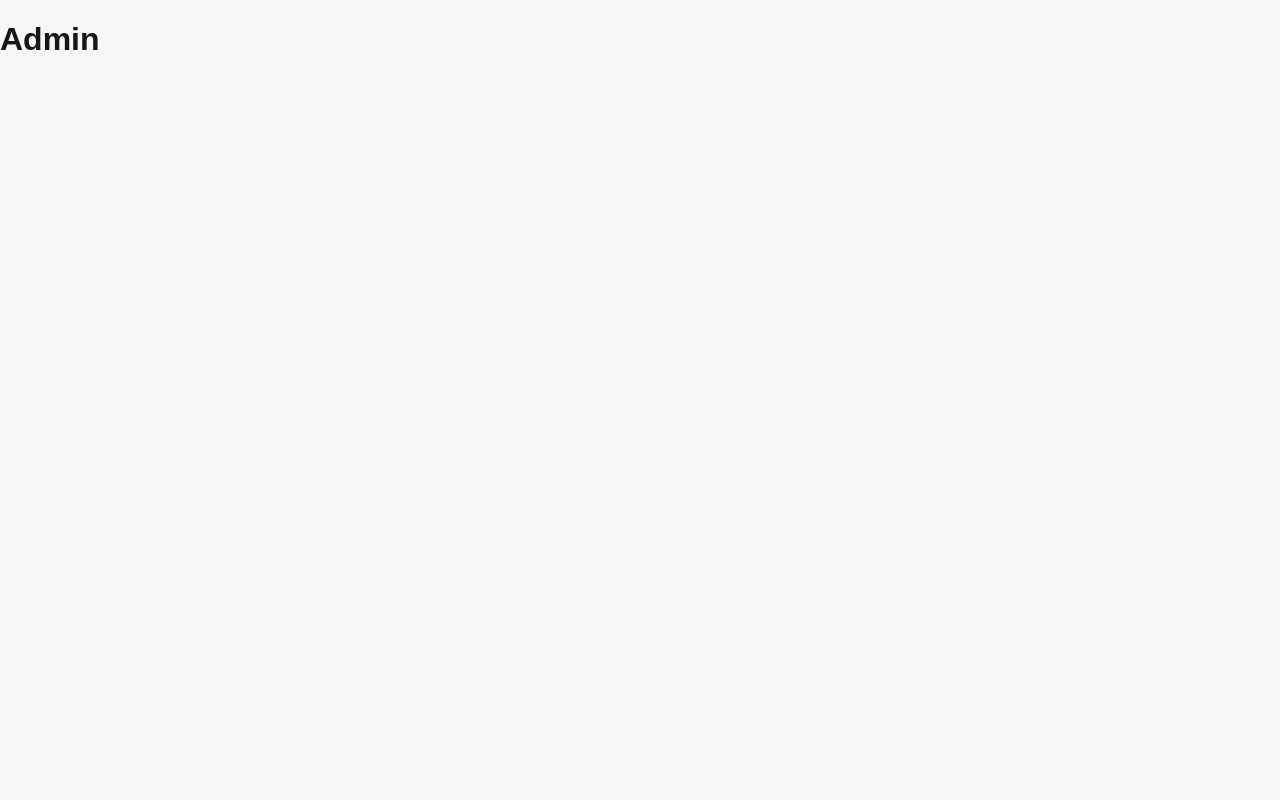
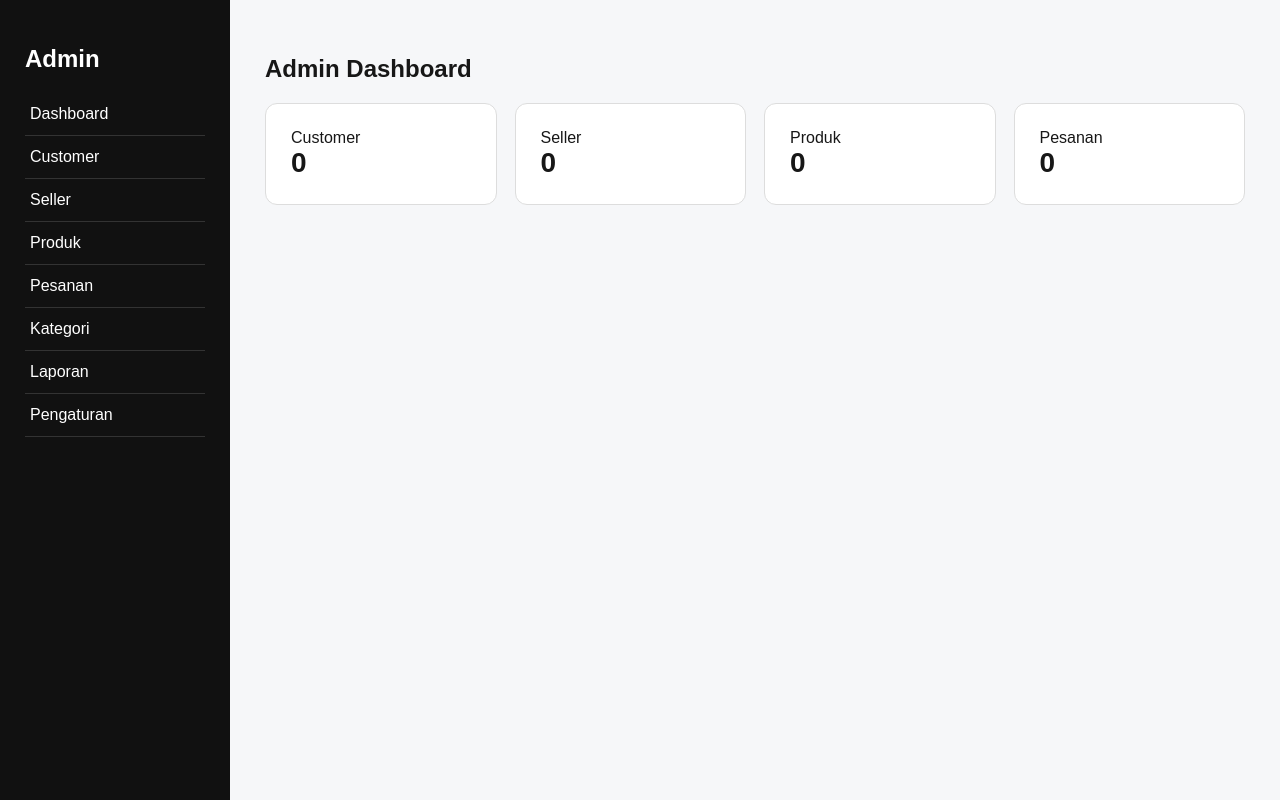
Before and after one commit to sasukevanbasten-rgb/ecommerce-multivendor, a Next.js app: page /admin in a window 1280 px wide. Built offline with nearby package versions, Linux system fonts and the light colour scheme.

Commit message:
Refactor AdminPage to Admin with dashboard layout

```diff
--- a/app/admin/page.tsx
+++ b/app/admin/page.tsx
@@ -1,7 +1,3 @@
-export default function AdminPage() {
-  return (
-    <div>
-      <h1>Admin</h1>
-    </div>
-  );
+export default function Admin() {
+  return <main className="dashboard"><aside><h2>Admin</h2>{["Dashboard","Customer","Seller","Produk","Pesanan","Kategori","Laporan","Pengaturan"].map(x=><div className="menu" key={x}>{x}</div>)}</aside><section><h1>Admin Dashboard</h1><div className="stats"><div>Customer<br/><b>0</b></div><div>Seller<br/><b>0</b></div><div>Produk<br/><b>0</b></div><div>Pesanan<br/><b>0</b></div></div></section></main>;
 }
```
